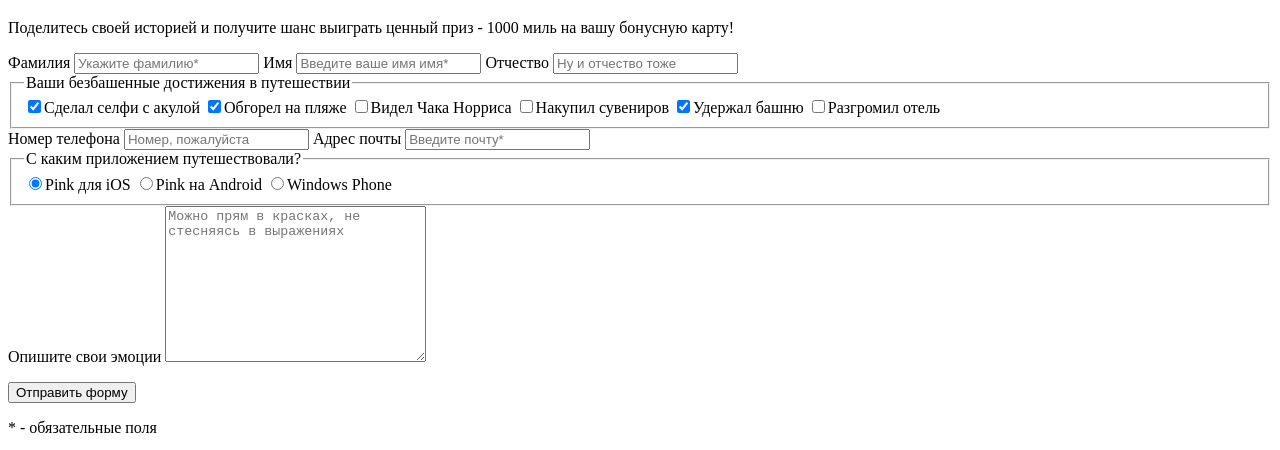
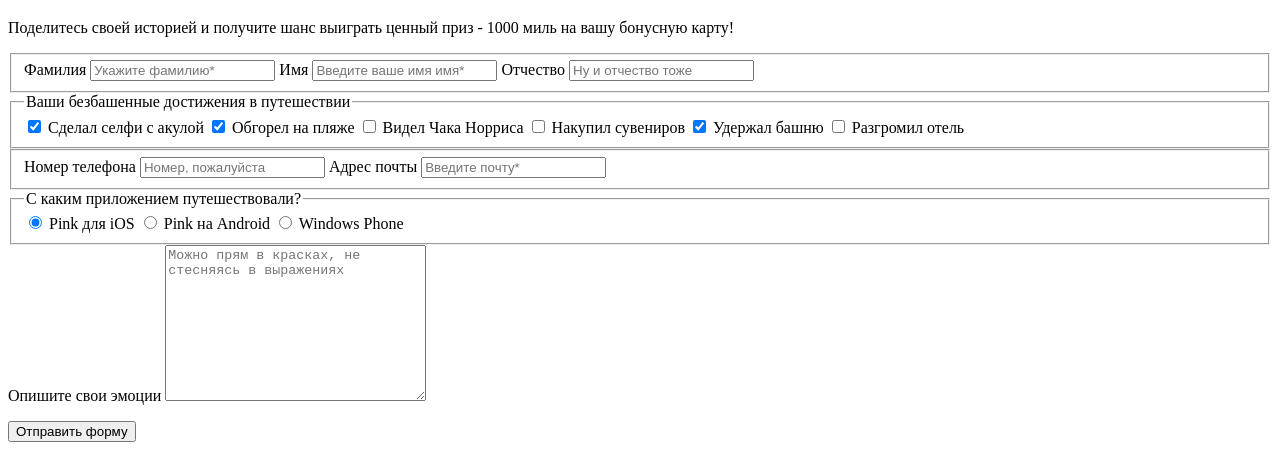
Before and after one commit to toffee-web/1355293-pink-20, a website: page source/form.html in a window 1280 px wide. Shown: the part 202-652 px from the top of the page. Drawn offline with Linux system fonts and the light colour scheme.

Commit message:
Завершаем методичную разметку личного проекта

```diff
--- a/source/form.html
+++ b/source/form.html
@@ -45,6 +45,7 @@
     <p class="page-main__text">Поделитесь своей историей и получите шанс выиграть ценный приз - 1000 миль на вашу
       бонусную карту!</p>
     <form class="form" action="https://echo.htmlacademy.ru" method="POST">
+      <fieldset class="form__fieldset">
         <label class="form__label" for="surname">Фамилия
           <input class="form__input" type="text" name="surname" id="surname" placeholder="Укажите фамилию*" required>
         </label>
@@ -54,53 +55,45 @@
         <label class="form__label" for="middleName">Отчество
           <input class="form__input" type="text" name="middleName" id="middleName" placeholder="Ну и отчество тоже">
         </label>
+      </fieldset>
       <fieldset class="form__fieldset fieldset-checkbox">
         <legend class="form__legend">Ваши безбашенные достижения в путешествии</legend>
-        <label class="fieldset-checkbox__label" for="achievements">
         <input class="fieldset-checkbox__input" type="checkbox" id="achievements" name="achievements"
-            value="Сделал селфи с акулой" checked>Сделал селфи с акулой
-        </label>
-        <label class="fieldset-checkbox__label" for="achievements1">
+          value="Сделал селфи с акулой" checked>
+        <label class="fieldset-checkbox__label" for="achievements">Сделал селфи с акулой</label>
         <input class="fieldset-checkbox__input" type="checkbox" id="achievements1" name="achievements"
-            value="Обгорел на пляже" checked>Обгорел на пляже
-        </label>
-        <label class="fieldset-checkbox__label" for="achievements2">
+          value="Обгорел на пляже" checked>
+        <label class="fieldset-checkbox__label" for="achievements1">Обгорел на пляже</label>
         <input class="fieldset-checkbox__input" type="checkbox" id="achievements2" name="achievements"
-            value="Видел Чака Норриса">Видел Чака Норриса
-        </label>
-        <label class="fieldset-checkbox__label" for="achievements3">
+          value="Видел Чака Норриса">
+        <label class="fieldset-checkbox__label" for="achievements2">Видел Чака Норриса</label>
         <input class="fieldset-checkbox__input" type="checkbox" id="achievements3" name="achievements"
-            value="Накупил сувениров">Накупил сувениров
-        </label>
-        <label class="fieldset-checkbox__label" for="achievements4">
+          value="Накупил сувениров">
+        <label class="fieldset-checkbox__label" for="achievements3">Накупил сувениров</label>
         <input class="fieldset-checkbox__input" type="checkbox" id="achievements4" name="achievements"
-            value="Удержал башню" checked>Удержал башню
-        </label>
-        <label class="fieldset-checkbox__label" for="achievements5">
+          value="Удержал башню" checked>
+        <label class="fieldset-checkbox__label" for="achievements4">Удержал башню</label>
         <input class="fieldset-checkbox__input" type="checkbox" id="achievements5" name="achievements"
-            value="Разгромил отель">Разгромил отель
-        </label>
+          value="Разгромил отель">
+        <label class="fieldset-checkbox__label" for="achievements5">Разгромил отель</label>
       </fieldset>
+      <fieldset class="form__fieldset">
         <label class="form__label" for="phone">Номер телефона
           <input class="form__input" type="tel" name="tel" id="phone" placeholder="Номер, пожалуйста">
         </label>
         <label class="form__label" for="email">Адрес почты
           <input class="form__input" type="email" name="email" id="email" placeholder="Введите почту*" required>
         </label>
+      </fieldset>
       <fieldset class="form__fieldset fieldset-radio">
         <legend class="form__legend">С каким приложением путешествовали?</legend>
-        <label class="fieldset-radio__label" for="application">
         <input class="fieldset-radio__input" type="radio" id="application" name="application" value="Pink для iOS"
-            checked>Pink для iOS
-        </label>
-        <label class="fieldset-radio__label" for="application1">
-          <input class="fieldset-radio__input" type="radio" id="application1" name="application"
-            value="Pink на Android">Pink на Android
-        </label>
-        <label class="fieldset-radio__label" for="application2">
-          <input class="fieldset-radio__input" type="radio" id="application2" name="application"
-            value="Windows Phone">Windows Phone
-        </label>
+          checked>
+        <label class="fieldset-radio__label" for="application">Pink для iOS</label>
+        <input class="fieldset-radio__input" type="radio" id="application1" name="application" value="Pink на Android">
+        <label class="fieldset-radio__label" for="application1">Pink на Android</label>
+        <input class="fieldset-radio__input" type="radio" id="application2" name="application" value="Windows Phone">
+        <label class="fieldset-radio__label" for="application2">Windows Phone</label>
       </fieldset>
       <label class="form__label" for="emotion">Опишите свои эмоции</label>
       <textarea class="form__textarea" name="emotion" id="emotion" cols="30" rows="10"
```
Also changed, not shown: source/index.html (+30 -10 lines), source/photo.html (+12 -6 lines). Lines whose indentation alone changed are shown as unchanged.
